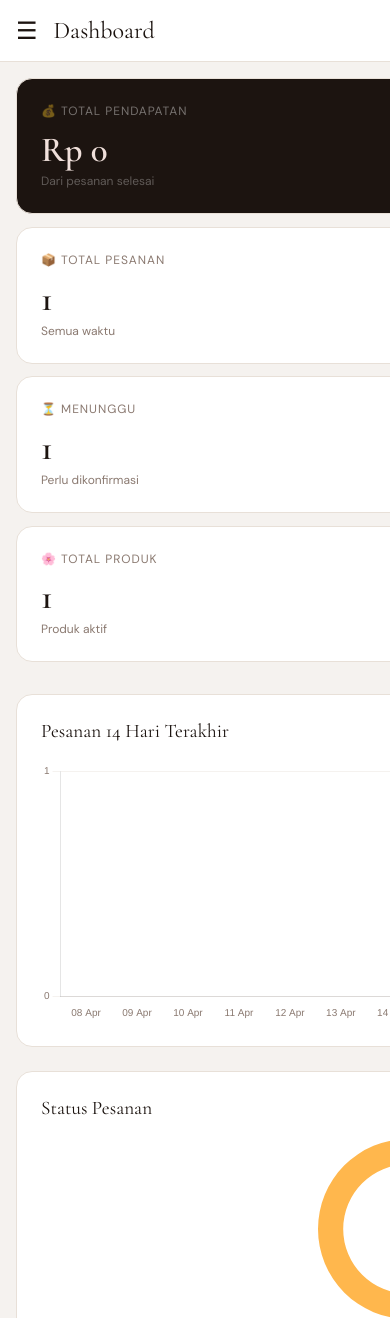
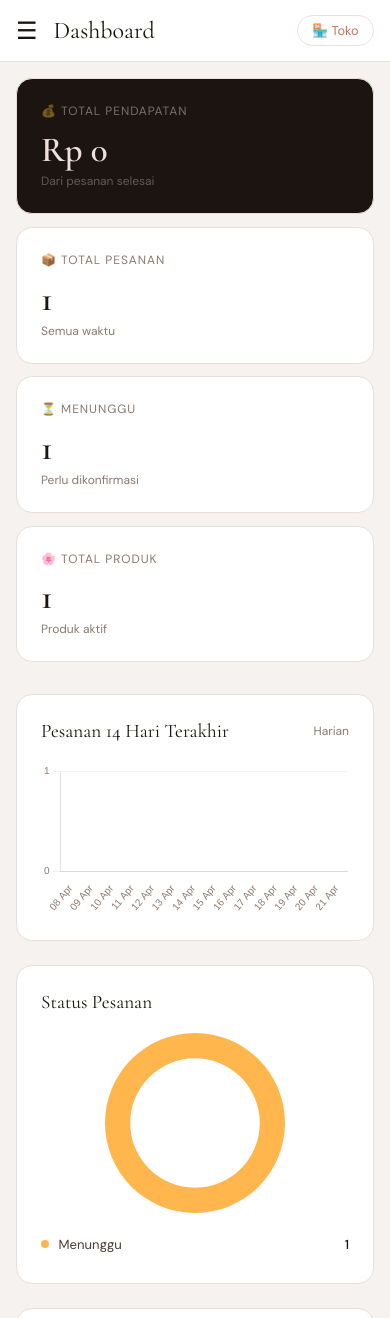
Before and after one commit to LittlebitCode/buket_shop, a Django app: page /admin-panel/ in a window 390 px wide; the page is wider, and only the part inside the window is pictured. Shown: the top 1318 px of that part. Run offline with Django 4.2, Linux system fonts and the light colour scheme; a user stored in the database is signed in; tables that the repository leaves empty hold one stand-in row (values such as "Sample post").

Commit message:
style: fix admin panel horizontal overflow on mobile

```diff
--- a/templates/admin_panel/base.html
+++ b/templates/admin_panel/base.html
@@ -60,7 +60,7 @@
   .sidebar-logout:hover { color: var(--rose-light); }
 
   /* MAIN */
-  .main-wrap { margin-left: var(--sidebar-w); flex: 1; min-height: 100vh; }
+  .main-wrap { margin-left: var(--sidebar-w); flex: 1; min-width: 0; min-height: 100vh; }
   .topbar { background: var(--white); border-bottom: 1px solid var(--border); padding: 0 2rem; height: 62px; display: flex; align-items: center; justify-content: space-between; position: sticky; top: 0; z-index: 40; }
   .topbar-title { font-family: 'Cormorant Garamond', serif; font-size: 1.5rem; font-weight: 400; color: var(--ink); }
   .topbar-right { display: flex; align-items: center; gap: 1rem; }
```
